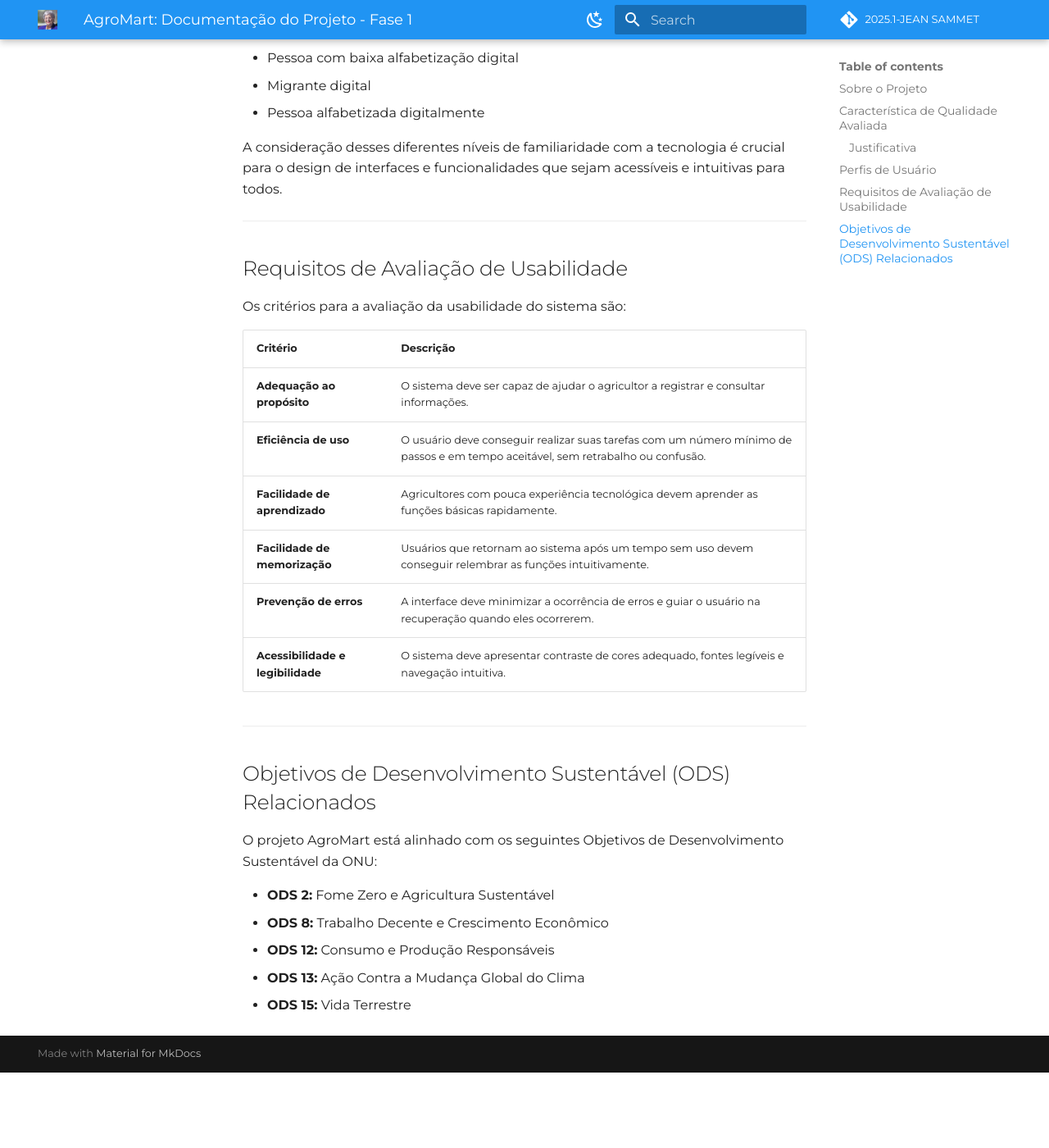
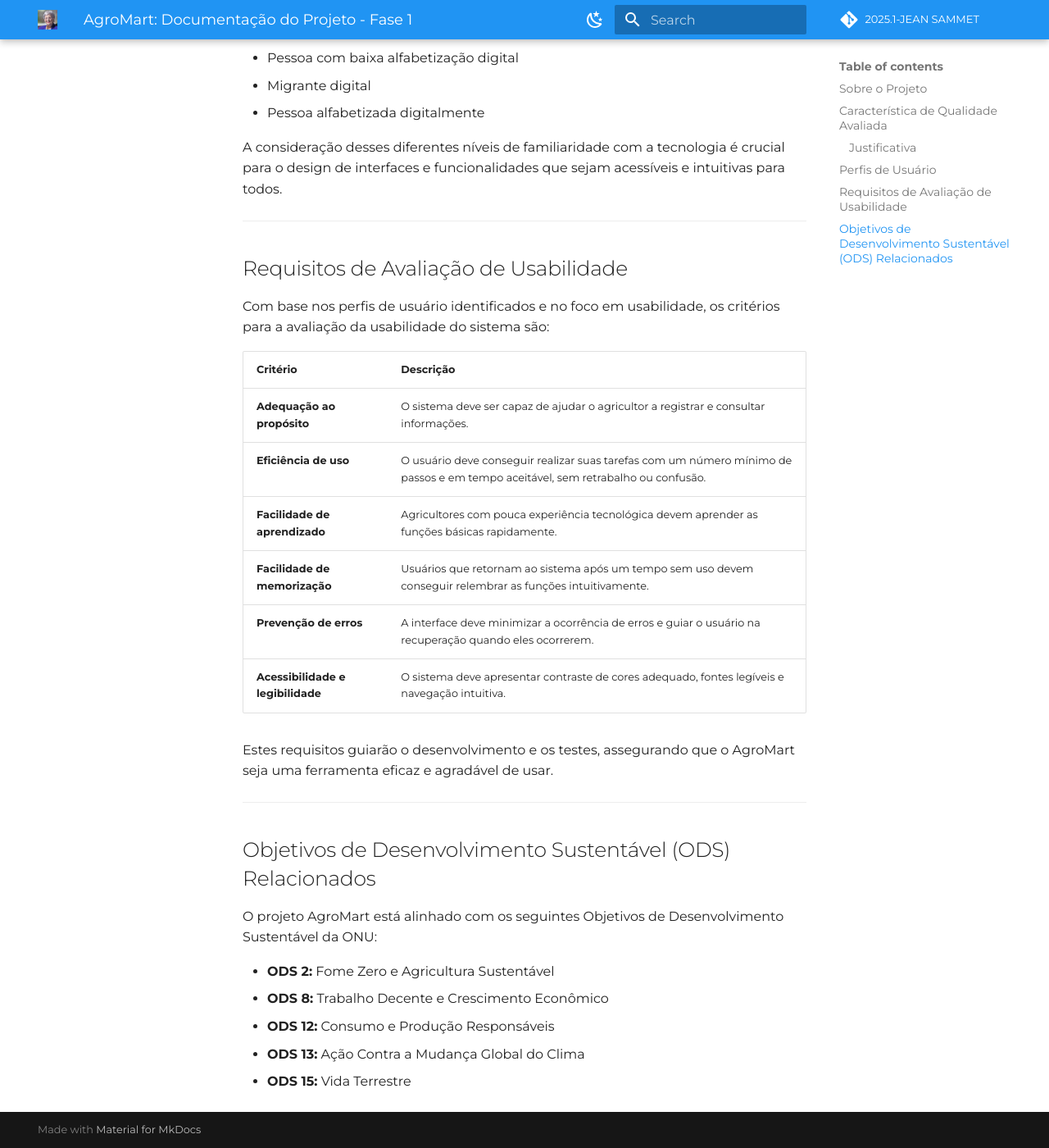
Before and after one commit to FCTE-Qualidade-de-Software-1/2025-1-T02-JEAN-SAMMET, an MkDocs documentation site: the page built from docs/slides.md, in a window 1280 px wide and 1400 px high, scrolled down 1134 px. Shown: the whole window at 82% size. Built offline with MkDocs 1.6.1 and Material for MkDocs 9.7.7, drawn with Linux system fonts in a browser that asks for light colours; comment, search, counter and statistics services are not loaded; before the commit the page ends 2442 px from its top, so only the background shows below that.

Commit message:
feat: melhora requisitos de avaliação

```diff
--- a/docs/slides.md
+++ b/docs/slides.md
@@ -38,7 +38,7 @@ A consideração desses diferentes níveis de familiaridade com a tecnologia é
 
 ## Requisitos de Avaliação de Usabilidade
 
-Os critérios para a avaliação da usabilidade do sistema são:
+Com base nos perfis de usuário identificados e no foco em usabilidade, os critérios para a avaliação da usabilidade do sistema são:
 
 | Critério | Descrição |
 | :--- | :--- |
@@ -48,6 +48,9 @@ Os critérios para a avaliação da usabilidade do sistema são:
 | **Facilidade de memorização** | Usuários que retornam ao sistema após um tempo sem uso devem conseguir relembrar as funções intuitivamente. |
 | **Prevenção de erros** | A interface deve minimizar a ocorrência de erros e guiar o usuário na recuperação quando eles ocorrerem. |
 | **Acessibilidade e legibilidade** | O sistema deve apresentar contraste de cores adequado, fontes legíveis e navegação intuitiva. |
+
+
+Estes requisitos guiarão o desenvolvimento e os testes, assegurando que o AgroMart seja uma ferramenta eficaz e agradável de usar.
 
 ---
 
```
